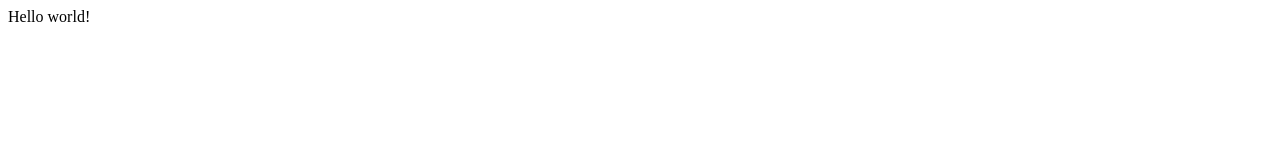
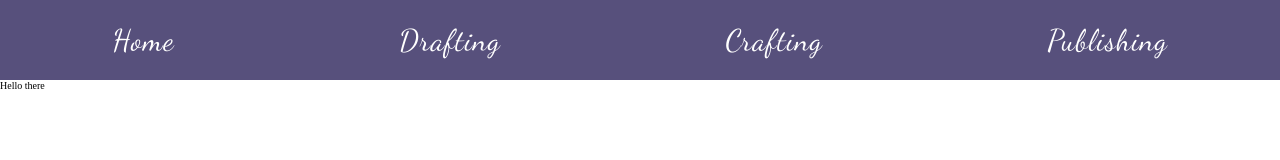
Before and after one commit to clirette/lets-write-novels-old, a Gatsby site: page / in a window 1280 px wide. Built offline with nearby package versions, Linux system fonts and the light colour scheme; Gatsby itself is replaced by a stand-in of ours.

Commit message:
Initial commit and started with Layout and Navbar.

```diff
--- a/gatsby-config.js
+++ b/gatsby-config.js
@@ -5,5 +5,5 @@
  */
 
 module.exports = {
-  /* Your site config here */
+  plugins: ["gatsby-plugin-styled-components", `gatsby-plugin-react-helmet`],
 }
--- /dev/null
+++ b/src/components/Layout.js
@@ -0,0 +1,23 @@
+import React, { Fragment } from "react"
+import Navbar from "./Navbar"
+import { Helmet } from "react-helmet"
+import "../css/styles.css"
+
+const Layout = props => {
+  return (
+    <Fragment>
+      <Helmet>
+        <meta charSet="utf-8" /> <title>My Title</title>{" "}
+        <link rel="canonical" href="http://mysite.com/example" />
+        <link
+          href="https://fonts.googleapis.com/css?family=Dancing+Script|Montserrat:400,500&display=swap"
+          rel="stylesheet"
+        />
+      </Helmet>
+      <Navbar />
+      {props.children}
+    </Fragment>
+  )
+}
+
+export default Layout
--- /dev/null
+++ b/src/components/Navbar.js
@@ -0,0 +1,37 @@
+import React from "react"
+import { Link } from "gatsby"
+import styled from "styled-components"
+
+const StyledNavbar = styled.nav`
+  background-color: #57507c;
+  font-size: 3rem;
+  font-family: "Dancing Script", cursive;
+  text-decoration: none;
+  display: flex;
+  justify-content: space-around;
+  align-items: center;
+  height: 10vh;
+`
+
+const StyledLink = styled(Link)`
+  text-decoration: none;
+  color: #fff;
+  font-weight: 500;
+  letter-spacing: 0.1rem;
+  &:hover {
+    color: #ac7ec7;
+  }
+`
+
+const Navbar = () => {
+  return (
+    <StyledNavbar>
+      <StyledLink to="/">Home</StyledLink>
+      <StyledLink to="/drafting">Drafting</StyledLink>
+      <StyledLink to="/crafting">Crafting</StyledLink>
+      <StyledLink to="/publishing">Publishing</StyledLink>
+    </StyledNavbar>
+  )
+}
+
+export default Navbar
--- /dev/null
+++ b/src/css/styles.css
@@ -0,0 +1,9 @@
+* {
+  margin: 0;
+  padding: 0;
+  box-sizing: border-box;
+}
+
+html {
+  font-size: 62.5%;
+}
--- a/src/pages/index.js
+++ b/src/pages/index.js
@@ -1,3 +1,8 @@
 import React from "react"
+import Layout from "../components/Layout"
 
-export default () => <div>Hello world!</div>
+export default () => (
+  <Layout>
+    <div>Hello there</div>
+  </Layout>
+)
```
Also changed, not shown: package.json (+6 -1 lines), src/pages/404.js (added, +7 -0 lines), src/pages/crafting.js (added, +8 -0 lines), src/pages/drafting.js (added, +8 -0 lines), src/pages/publishing.js (added, +8 -0 lines), src/images/banner.jpeg (added), 1 other file.
